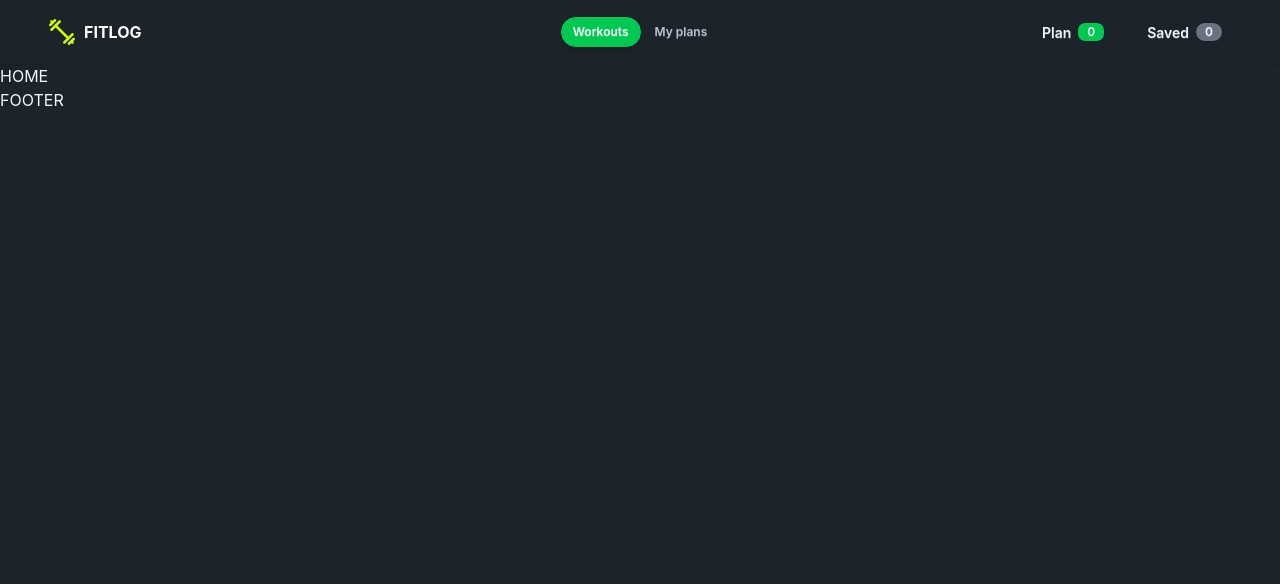
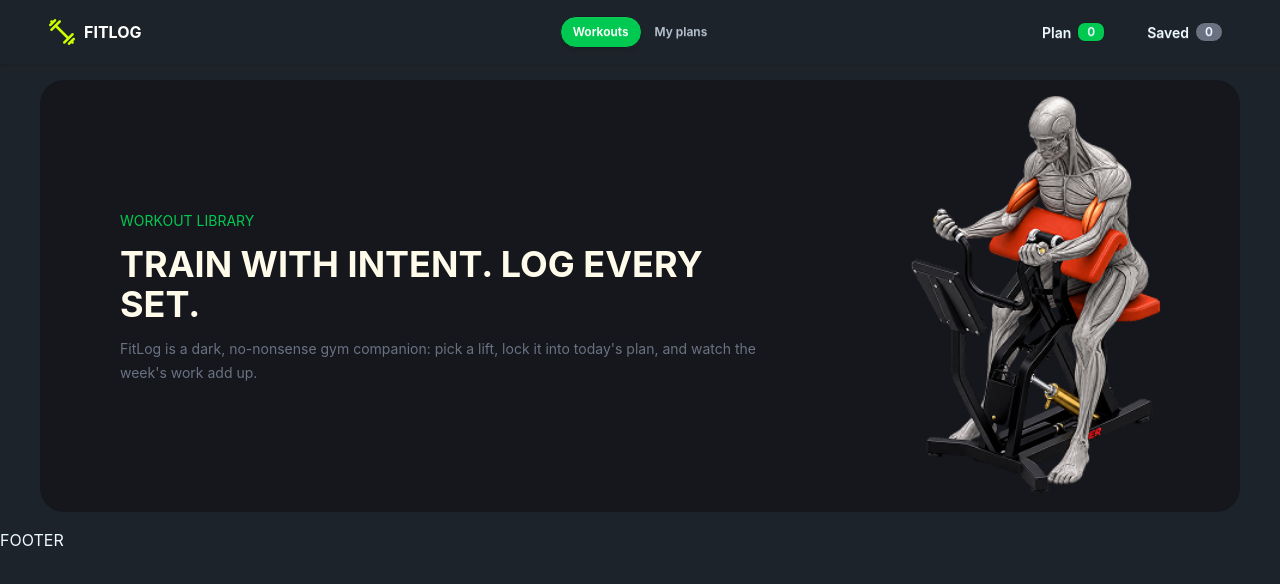
Before and after one commit to sadiaalam200023/A06_PH, a Next.js app: page / in a window 1280 px wide. Shown: the top 584 px of the page. Built offline with nearby package versions, Linux system fonts and the light colour scheme.

Commit message:
hero section

```diff
--- a/app/page.tsx
+++ b/app/page.tsx
@@ -1,9 +1,9 @@
 import React from 'react';
-
+import Hero from '@/components/hero';
 const page = () => {
   return (
     <div>
-      HOME
+      <Hero></Hero>
     </div>
   );
 };
--- /dev/null
+++ b/components/hero.tsx
@@ -0,0 +1,44 @@
+import React from 'react';
+import Image from 'next/image';
+import banner from "@/assets/banner.png"
+const hero = () => {
+
+    return (
+  <div className="px-4 sm:px-6 lg:px-10 mt-4 mb-4">
+    <div className="flex flex-col md:flex-row justify-between items-stretch bg-[#15171D] rounded-3xl overflow-hidden">
+
+
+      <div className="flex flex-col justify-center gap-3 px-6 py-8 sm:px-10 lg:px-20 flex-1">
+        <h2>
+          <span className="font-normal text-sm text-green-500">
+            WORKOUT LIBRARY
+          </span>
+        </h2>
+
+        <span className="text-3xl sm:text-4xl text-amber-50 font-bold">
+          TRAIN WITH INTENT. LOG EVERY SET.
+        </span>
+
+        <p>
+          <span className="text-sm text-gray-500">
+            FitLog is a dark, no-nonsense gym companion: pick a lift, lock it
+            into today's plan, and watch the week's work add up.
+          </span>
+        </p>
+      </div>
+
+
+      <div className="w-full md:w-2/5 lg:w-1/3 lg:py-4">
+        <Image
+          src={banner}
+          alt="banner image"
+          className="w-full h-full object-cover"
+        />
+      </div>
+
+    </div>
+  </div>
+);
+};
+
+export default hero;
```
